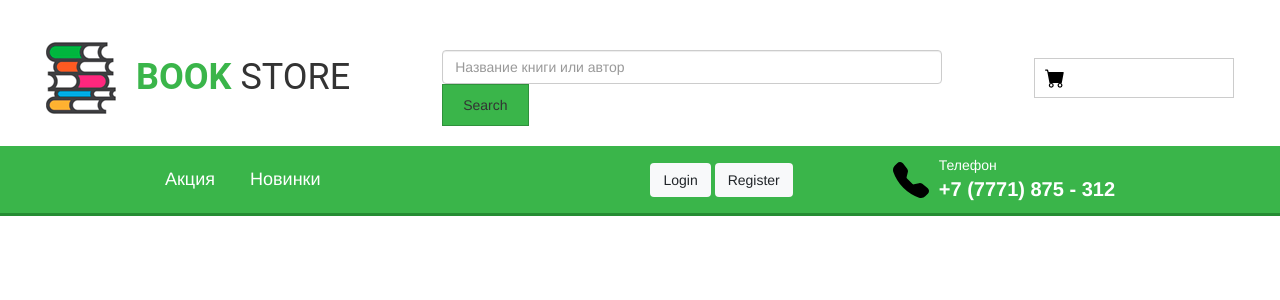
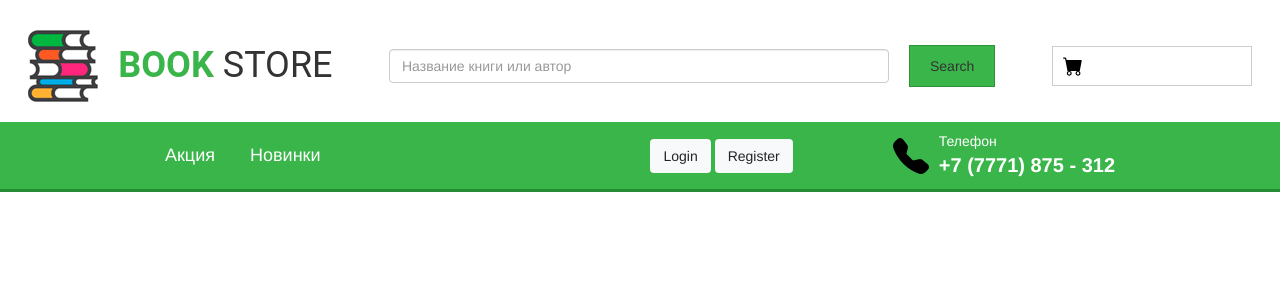
Before and after one commit to YerkanatSultanov/BackendFinalProject, a Django app: template templates/base.html in a window 1280 px wide. Shown: the top 300 px of the page. Run offline with Django 4.2, Linux system fonts and the light colour scheme; the template is opened without the code that fills it, so the values that code supplies are empty; parts of the project's set-up code (start-up, migrations or seed data) failed here and were passed over; some libraries are stand-ins or nearby versions.

Commit message:
search form was fixed

```diff
--- a/reviews/urls.py
+++ b/reviews/urls.py
@@ -9,5 +9,5 @@
     path('logout/', views.my_logout_view, name='logout'),
     path('login/', views.log_in, name='login'),
     path('book_search',  views.search_books, name='search_book'),
-    path('profile/')
+    # path('profile/')
 ]
--- a/static/main1.css
+++ b/static/main1.css
@@ -15,6 +15,11 @@
 }
 
 .left_side {
+    display: flex;
+    align-items: center;
+}
+
+.form-style {
     display: flex;
     align-items: center;
 }
--- a/templates/base.html
+++ b/templates/base.html
@@ -21,10 +21,10 @@
         </div>
     </div>
     <div class="right_side">
-        <form action="{% url 'search_book' %}">
+        <form class="form-style" action="{% url 'search_book' %}">
             <label for="form_f"></label>
             <input type="email" class="form-control" id="form_f" placeholder="Название книги или автор">
-            <button type="submit">Search</button>
+            <button style="margin-left: 20px" type="submit">Search</button>
         </form>
     </div>
     <div class="cart">
```
